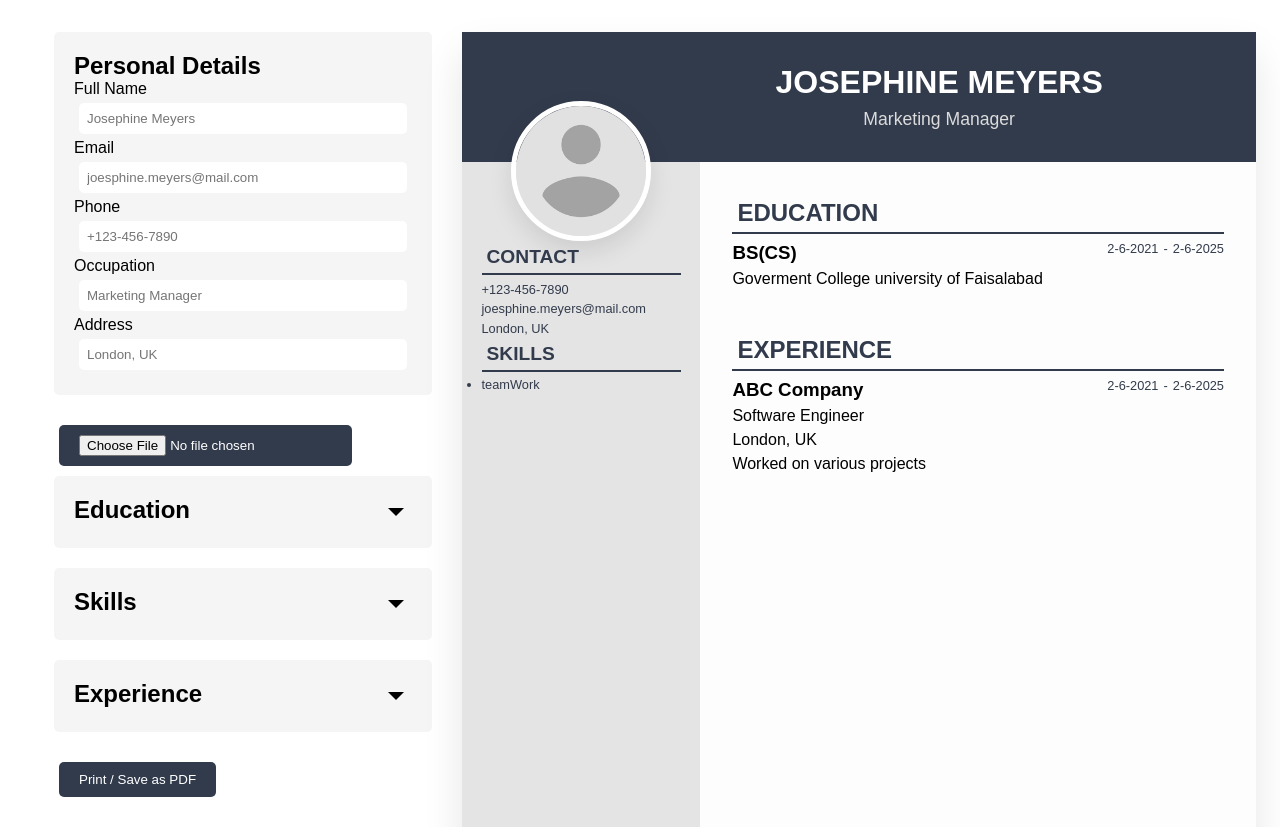
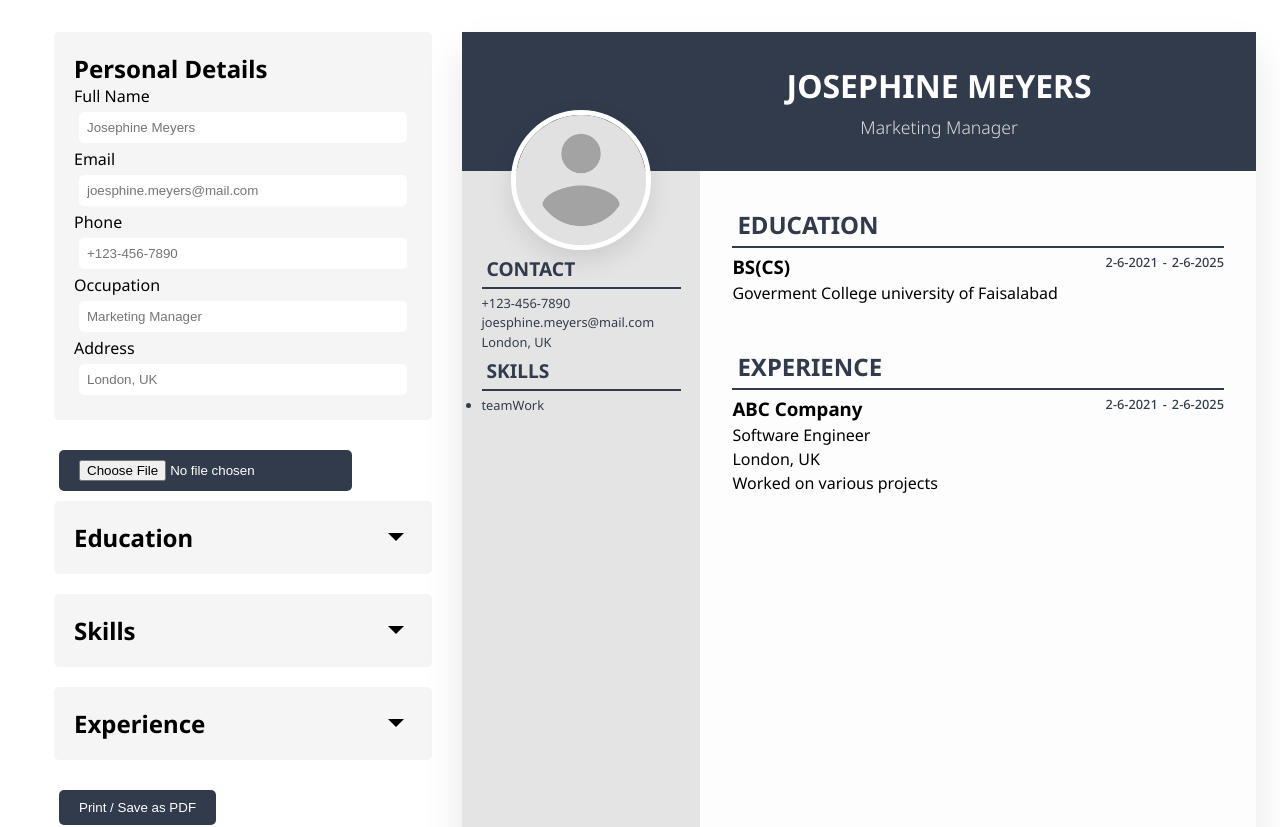
Before and after one commit to AhmadR6/Cv-maker, a React (Vite) app: page / in a window 1280 px wide. Shown: the top 827 px of the page. Built offline with nearby package versions, Linux system fonts and the light colour scheme.

Commit message:
chnaged fonts to Noto Sans

```diff
--- a/src/index.css
+++ b/src/index.css
@@ -3,6 +3,6 @@
   margin: 0;
 }
 body {
-  font-family: sans-serif;
+  font-family: "Noto Sans", sans-serif;
   background-color: white;
 }
```
